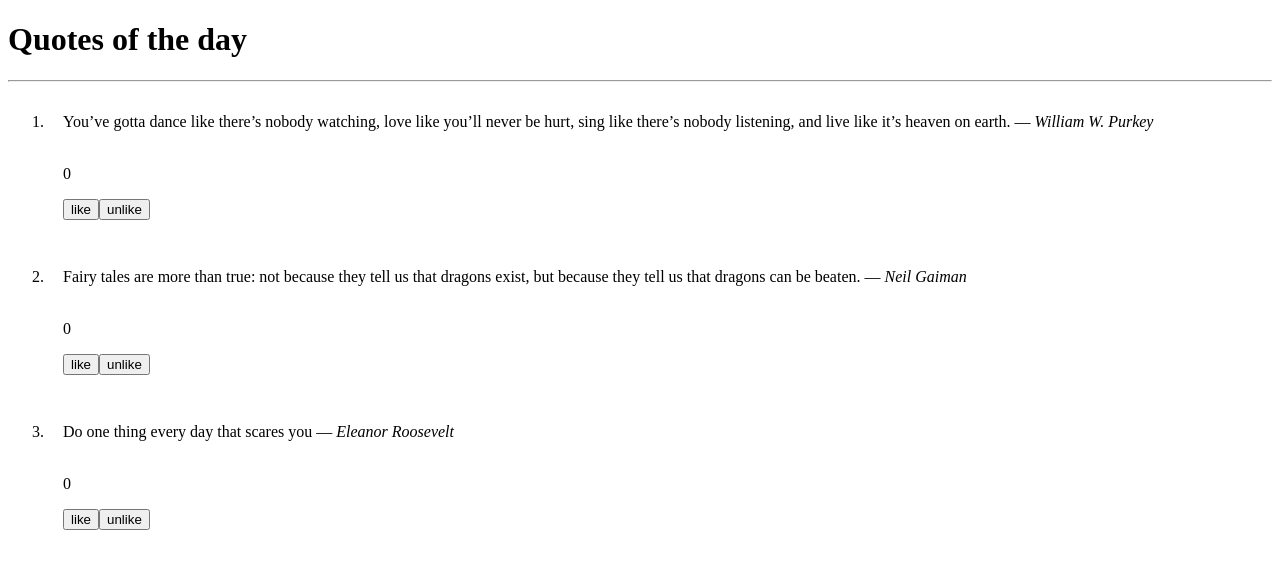
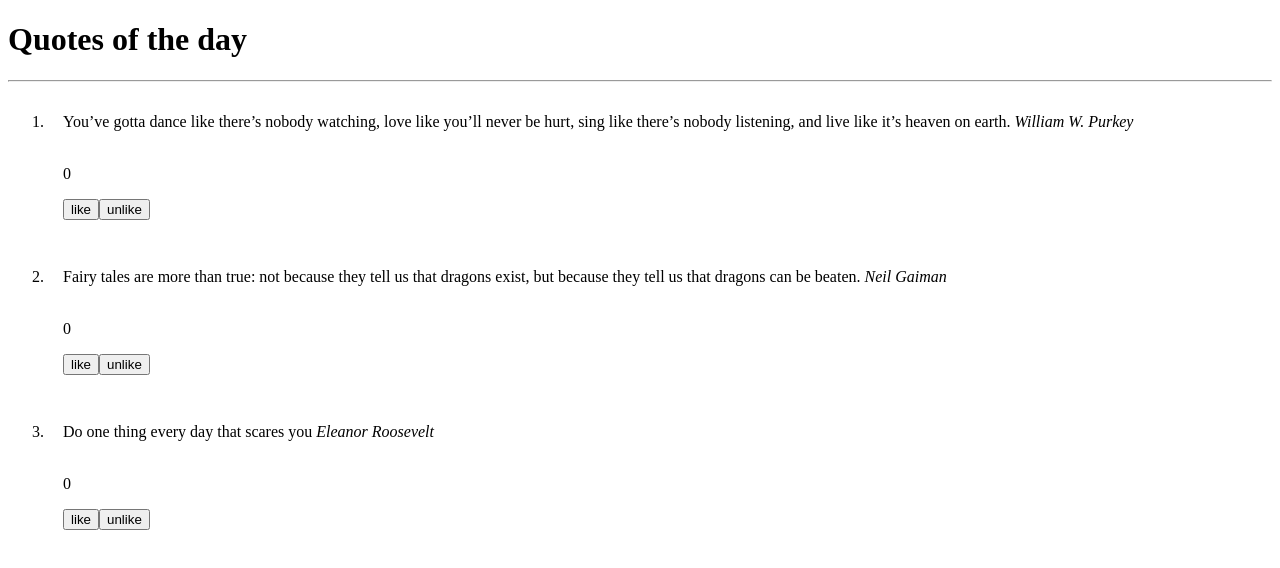
Before and after one commit to msyoki/Angular-week-1-IP, an Angular app: page / in a window 1280 px wide. Shown: the top 568 px of the page. Built offline with nearby package versions, Linux system fonts and the light colour scheme.

Commit message:
add changes made to strings under properties

```diff
--- a/src/app/quote/quote.component.ts
+++ b/src/app/quote/quote.component.ts
@@ -8,9 +8,9 @@ import { Quote } from '../quote'
 })
 export class QuoteComponent implements OnInit {
   quotes:Quote[] = [
-    {name:'You’ve gotta dance like there’s nobody watching, love like you’ll never be hurt, sing like there’s nobody listening, and live like it’s heaven on earth.',author:'― William W. Purkey'},
-    {name:'Fairy tales are more than true: not because they tell us that dragons exist, but because they tell us that dragons can be beaten.',author:'― Neil Gaiman'},
-    {name:'Do one thing every day that scares you',author:'― Eleanor Roosevelt'},
+    {name:'You’ve gotta dance like there’s nobody watching, love like you’ll never be hurt, sing like there’s nobody listening, and live like it’s heaven on earth.',author:'William W. Purkey'},
+    {name:'Fairy tales are more than true: not because they tell us that dragons exist, but because they tell us that dragons can be beaten.',author:' Neil Gaiman'},
+    {name:'Do one thing every day that scares you',author:' Eleanor Roosevelt'},
 
   ];
 
```
